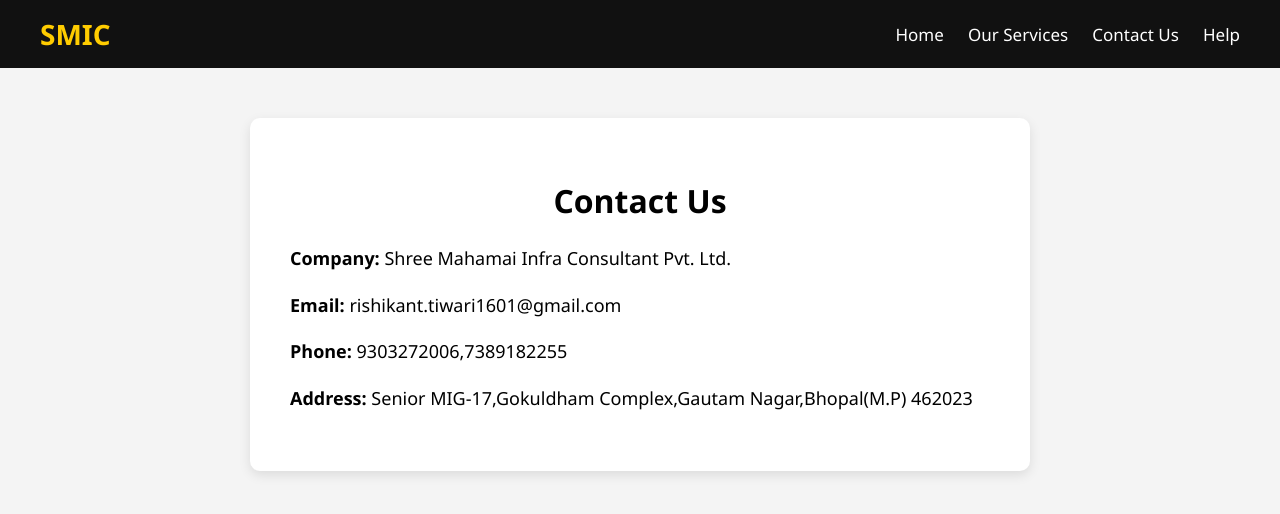
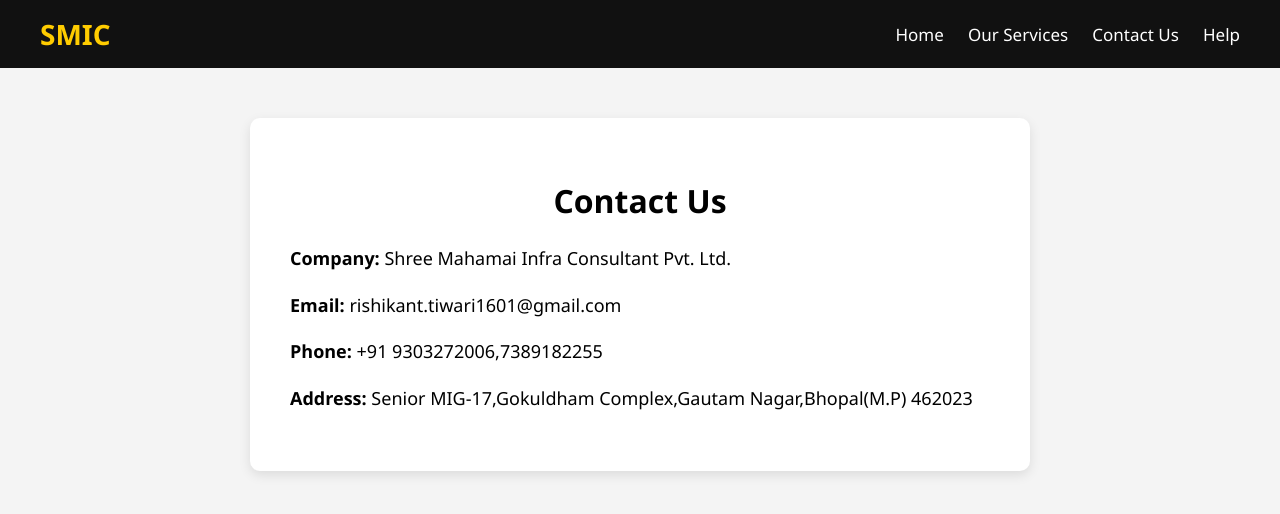
Before and after one commit to Companysmic2021/ssic-companywebsite, a website: page contact.html in a window 1280 px wide. Drawn offline with Linux system fonts and the light colour scheme.

Commit message:
Update contact.html

```diff
--- a/contact.html
+++ b/contact.html
@@ -39,7 +39,7 @@
 
   <p><b>Company:</b> Shree Mahamai Infra Consultant Pvt. Ltd.</p>
   <p><b>Email:</b> rishikant.tiwari1601@gmail.com</p>
-  <p><b>Phone:</b> 9303272006,7389182255</p>
+  <p><b>Phone:</b> +91 9303272006,7389182255</p>
   <p><b>Address:</b> Senior MIG-17,Gokuldham Complex,Gautam Nagar,Bhopal(M.P) 462023</p>
 </div>
 
```
